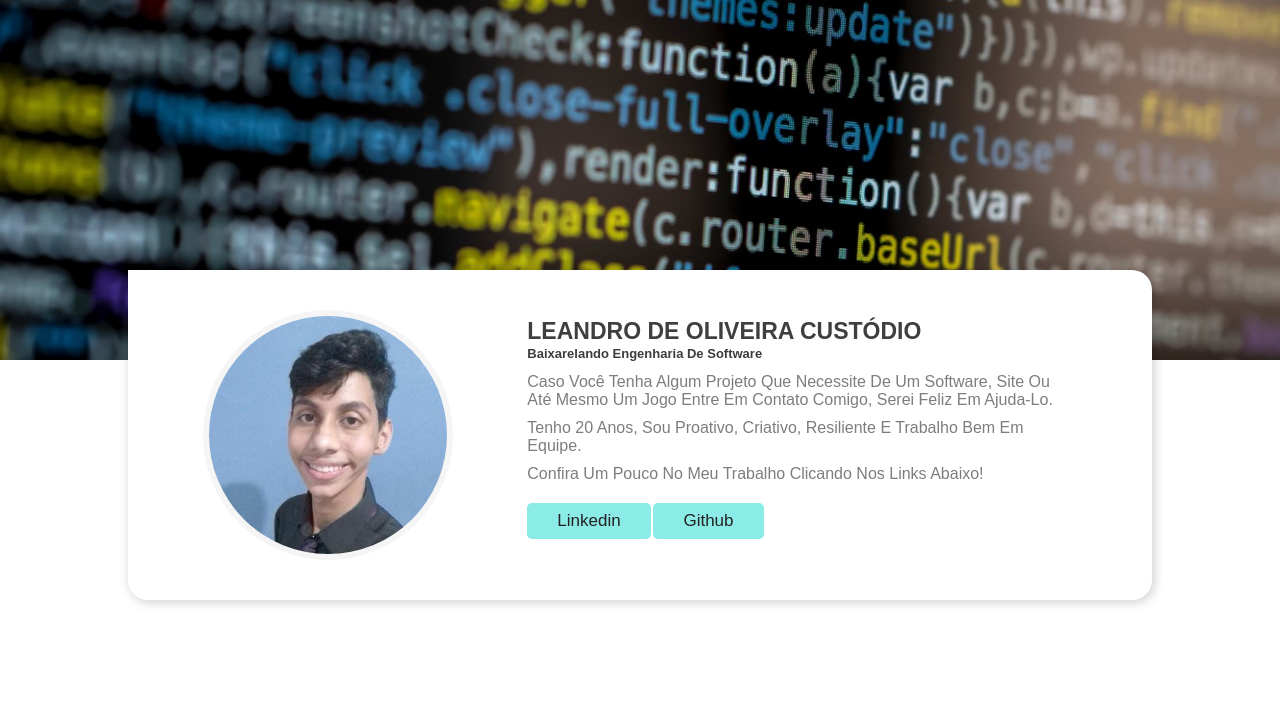
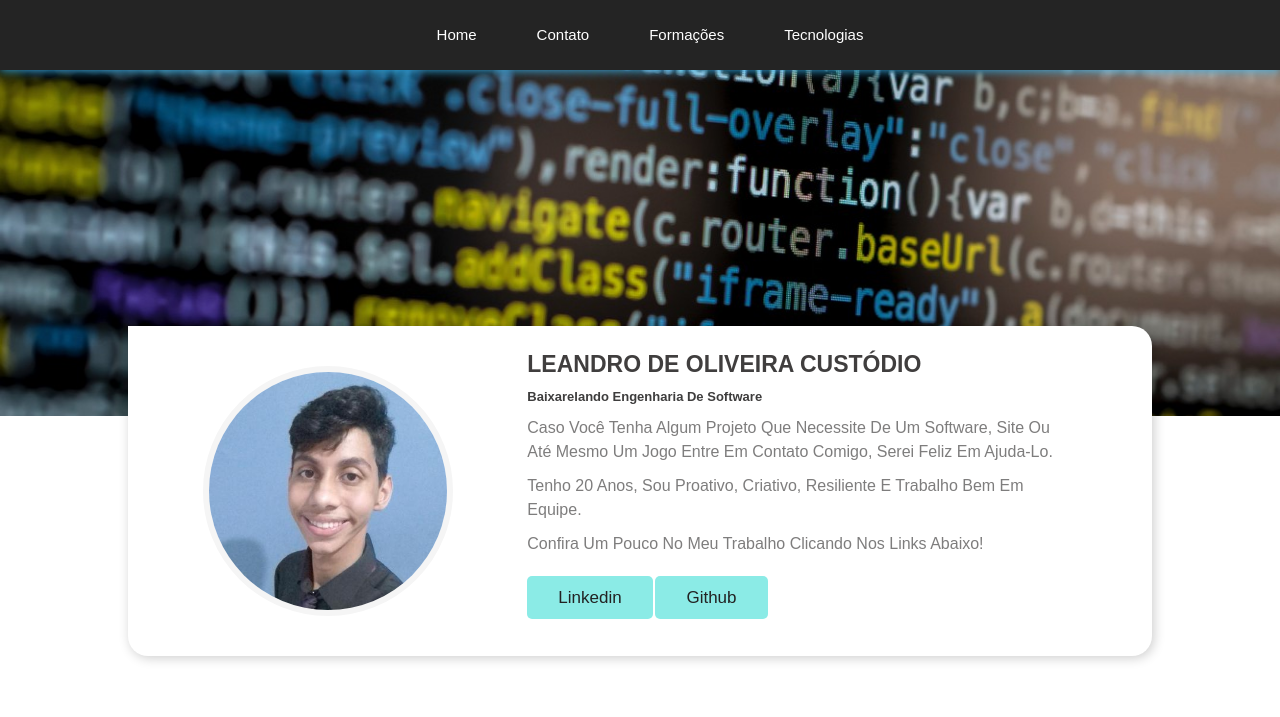
Before and after one commit to TheLeleo/curriculo, a plain HTML site: page public/index.html in a window 1280 px wide. Shown: the top 717 px of the page. Drawn offline with nearby package versions, Linux system fonts and the light colour scheme; a script that the page names is missing; a web font is replaced by a local one.

Commit message:
Add files via upload

```diff
--- a/public/index.html
+++ b/public/index.html
@@ -5,16 +5,41 @@
     <meta http-equiv="X-UA-Compatible" content="IE=edge">
     <meta name="viewport" content="width=, initial-scale=1.0">
     <title>Leandro Custódio</title>
+
+    <!-- Icon -->
     <link rel="shortcut icon" href="images/dev.png" type="image/x-icon">
 
+    <!-- Bootstrap -->
+    <link href="https://cdn.jsdelivr.net/npm/bootstrap@5.1.3/dist/css/bootstrap.min.css" rel="stylesheet" integrity="sha384-1BmE4kWBq78iYhFldvKuhfTAU6auU8tT94WrHftjDbrCEXSU1oBoqyl2QvZ6jIW3" crossorigin="anonymous">
 
+    <!-- FontAwesome-->
     <script src="https://kit.fontawesome.com/587541520f.js" crossorigin="anonymous"></script>
+
+    <!-- CSS -->
     <link rel="stylesheet" href="style/style.css">
+
+    <!-- Google Fonts -->
+    <link rel="preconnect" href="https://fonts.googleapis.com">
+    <link rel="preconnect" href="https://fonts.gstatic.com" crossorigin>
+    <link href="https://fonts.googleapis.com/css2?family=Megrim&display=swap" rel="stylesheet">
+
 </head>
 <body>
+
+    <div class="nav">
+
+       <ul>
+           <li><a href="#about">Home</a></li>
+           <li><a href="#contact">Contato</a></li>
+           <li><a href="#formations">Formações</a></li>
+           <li><a href="#tecnology">Tecnologias</a></li>
+       </ul>
+
+    </div>
+
    <div class="wallpaper"></div>
 
-   <div class="about-container">
+   <div class="about-container" id="about">
        <img src="images/foto.jpg">
         <div class="about-text">
             <p>LEANDRO DE OLIVEIRA CUSTÓDIO</p>
@@ -29,9 +54,10 @@
 
 
          <!-- Inicio Formations -->
-    <section class="formations" id="formations">
+    <section class="formations" id="contact">
 
         <h1 class="heading">Contato</h1>
+
 
         <div class="box-container">
 
@@ -85,7 +111,7 @@
 
 
      <!-- Inicio icons-->
-     <section class="icons-container">
+     <section class="icons-container" id="tecnology">
 
         <div class="icons">
            <img src="images/html.png" alt="html">
--- a/public/style/style.css
+++ b/public/style/style.css
@@ -3,7 +3,7 @@
     --blue: rgb(0, 204, 255);;
     --light-blue: #8bebe6;
     --black: #222222;
-    --light-color: #665;
+    --light-color: rgb(86, 85, 102);
     --border: .1rem solid rgba(0,0,0,.1);
     --box-shadow: 0 .5rem 1rem rgba(0,0,0,.1);
 }
@@ -27,9 +27,15 @@ html{
     scroll-padding-top: 7rem;
     scroll-behavior: smooth;
 }
-
+body{
+    background-color: #fff;
+}
 section{
     padding: 2rem 9%;
+}
+
+a{
+    text-decoration: none;
 }
 
 .heading{
@@ -63,12 +69,42 @@ section{
     background: var(--blue);
 }
 
+
 /*-------------------------------------------*/
 /*--------------Inicio Header----------------*/
 /*-------------------------------------------*/
+.nav{
+    background-color: rgb(36, 36, 36);
+    position: fixed;
+    width: 100%;
+    z-index: 1;
+    height: 70px;
+    box-shadow:  0 0 1em rgb(56, 187, 248);
+}
+.nav ul{
+    list-style: none;
+    display: flex;
+    margin: auto;
+}
+.nav a{
+    font-size: 15px;
+    padding: 24px 30px;
+    color: rgb(255, 255, 255);
+
+}
+.nav a:hover{
+    background-color: rgb(0, 0, 0);
+    height: 20px;
+    border: 2px solid var(--blue);
+    color: var(--blue);
+}
+
+
+
+
 .wallpaper{
     width: 100%;
-    height: 45vh;
+    height: 52vh;
     background-image:url("../images/wallpaper.jpg");
     background-repeat: no-repeat;
     background-size: cover;
@@ -267,8 +303,8 @@ footer p:nth-child(1){
     display: flex;
 }
 .social-icons i{
-    color: #fff;font-size: 24px;
-
+    color: #fff;
+    font-size: 24px;
 }
 .copyright{
     color: var(--blue);
```
